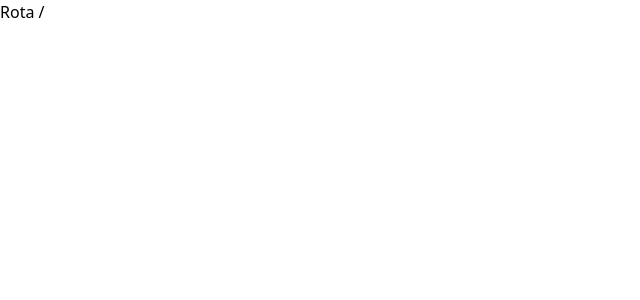
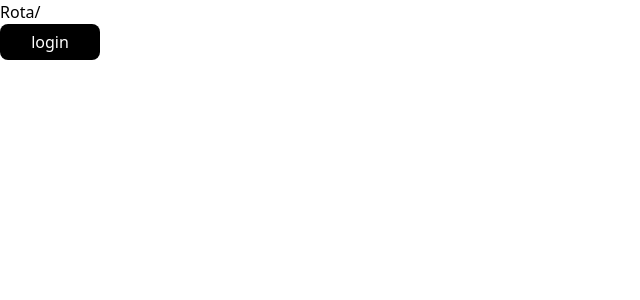
Before and after one commit to JRodriguesDev/Ecommerce, a Next.js app: page / in a window 1280 px wide. Shown: the top 300 px of the page, without its empty margins (0-640 px from the left). Built offline with nearby package versions, Linux system fonts and the light colour scheme.

Commit message:
feat(ui): add FormButton component with loading state and spinner

```diff
--- a/app/page.tsx
+++ b/app/page.tsx
@@ -1,11 +1,10 @@
-
+import {FormButton} from '@/components/button'
 
 const Home = () => {
   return (
     <main>
-      <h1>
-        Rota /
-      </h1>
+      <h1>Rota/</h1>
+        <FormButton name='login'/>
     </main>
   );
 }
--- /dev/null
+++ b/components/animations.tsx
@@ -0,0 +1,5 @@
+export const Spinner = () => {
+    return (
+        <div className="h-4 w-4 animate-spin rounded-full border-2 border-white/30 border-t-white" />
+    )
+}
--- /dev/null
+++ b/components/button.tsx
@@ -0,0 +1,35 @@
+import {Spinner} from './animations'
+
+export const FormButton = (
+        {
+            isLoading,
+            name
+        }: {
+            isLoading?: boolean,
+            name: string
+        }
+    ) => {
+        return (
+            <button
+                className="
+                    flex flex-row items-center justify-center
+                    cursor-pointer min-w-25 min-h-9 gap-2 p-1 rounded-lg bg-black font-medium text-white
+                    duration-200 transition-all
+                    hover:scale-105
+                    active:scale-90
+                    disabled:bg-gray-600 disabled:scale-100 disabled:cursor-not-allowed
+                "
+                disabled={isLoading}
+                type='submit'
+            >
+            {isLoading ? (
+                <>
+                <Spinner/>
+                <span>Loading...</span>
+                </>
+            ):(
+                name
+            )}
+            </button>
+        )
+}
```
